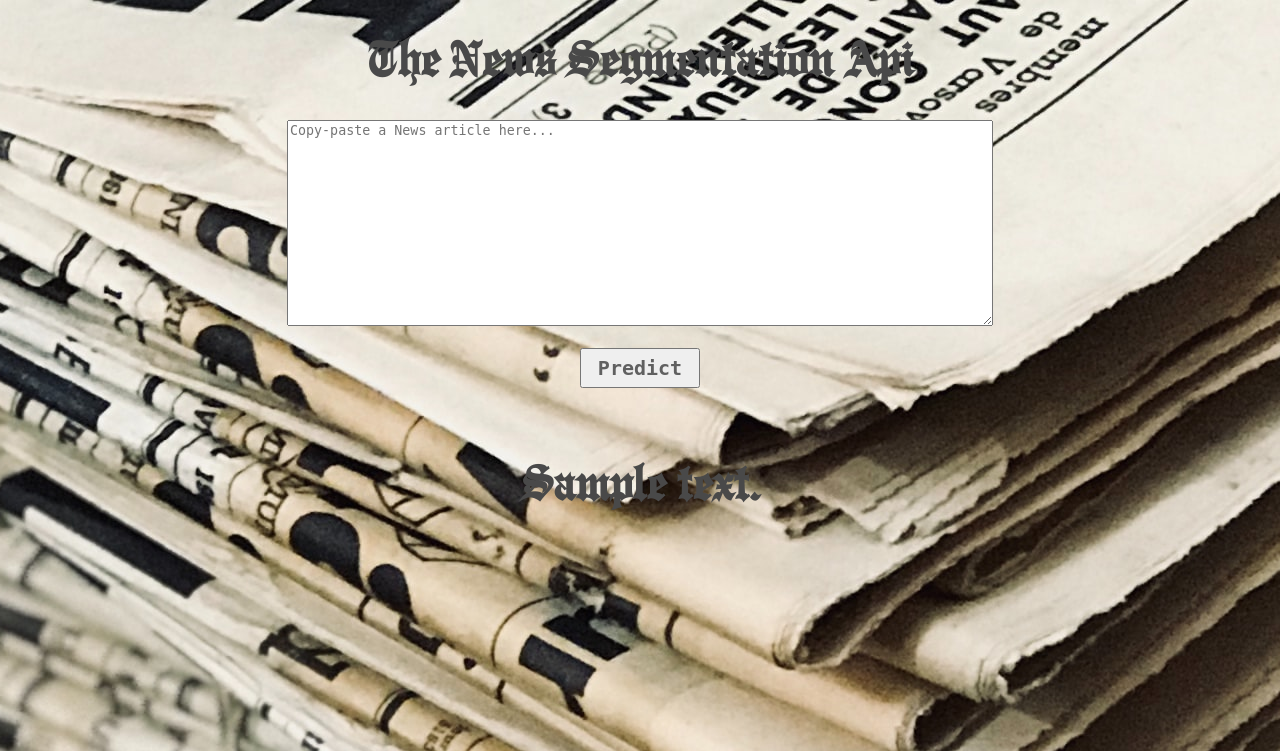
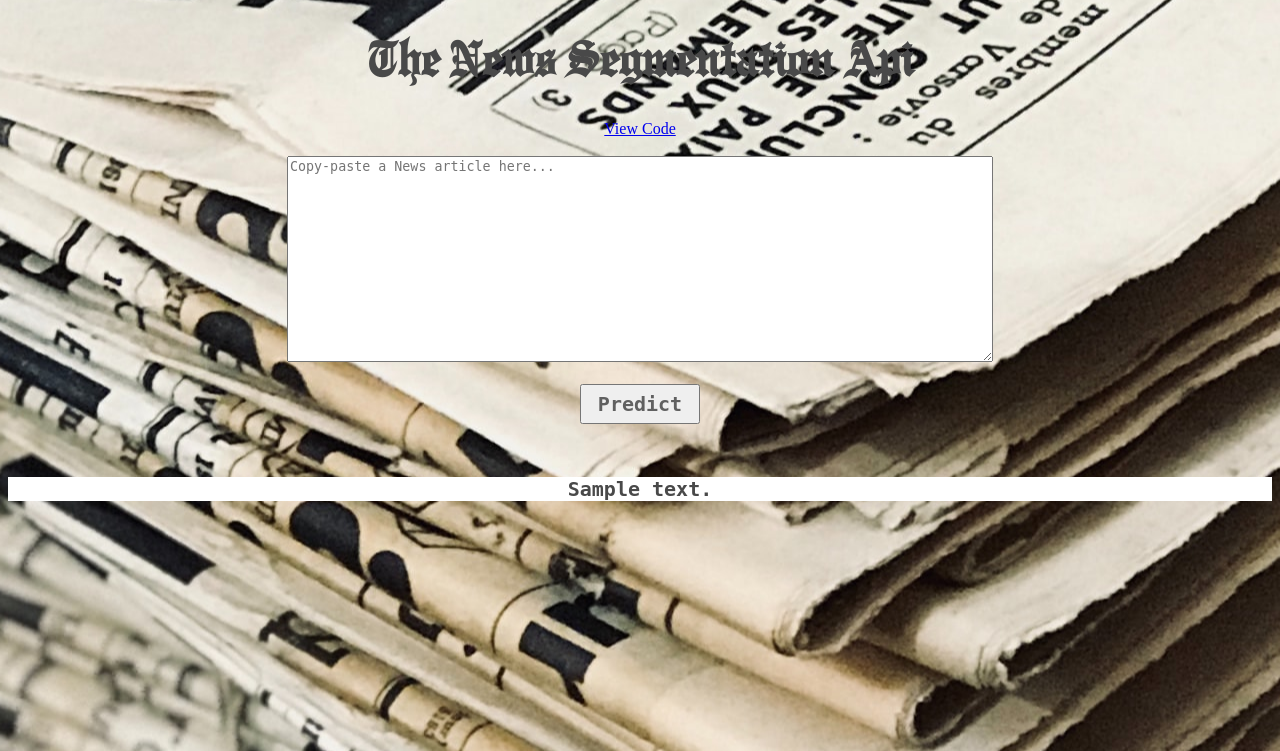
Before and after one commit to AnityaGan9urde/NEWS-Headline-Classifier-project, a Flask app: template templates/index.html in a window 1280 px wide. Shown: the top 751 px of the page. Run offline with Flask 2, Linux system fonts and the light colour scheme; the template is opened without the code that fills it: most values are stand-ins (such as "Sample title", 1, 10 or a date in 2020); parts of the project's set-up code (start-up, migrations or seed data) failed here and were passed over.

Commit message:
Update index.html

```diff
--- a/templates/index.html
+++ b/templates/index.html
@@ -9,10 +9,11 @@
             <form action="{{ url_for('predict')}}" method="post">
                 <div>
                 <center><h1 class="h1">The News Segmentation Api</h1></center>
+                <center><a href="https://github.com/AnityaGan9urde/NEWS-segmentation-project">View Code</a></center><br>
                 <center><textarea name="article" class="textarea" placeholder="Copy-paste a News article here..." required></textarea><center>
                 </div><br>
                 <div><center><button type="submit" class="button button-shadow button-zoom"><b>Predict</b></button></center></div><br><br>
-                <center><h1>{{prediction_text}}</h1></center>
+                <center><h2>{{prediction_text}}</h2></center>
             </form>
         </div>
     </body>
```
